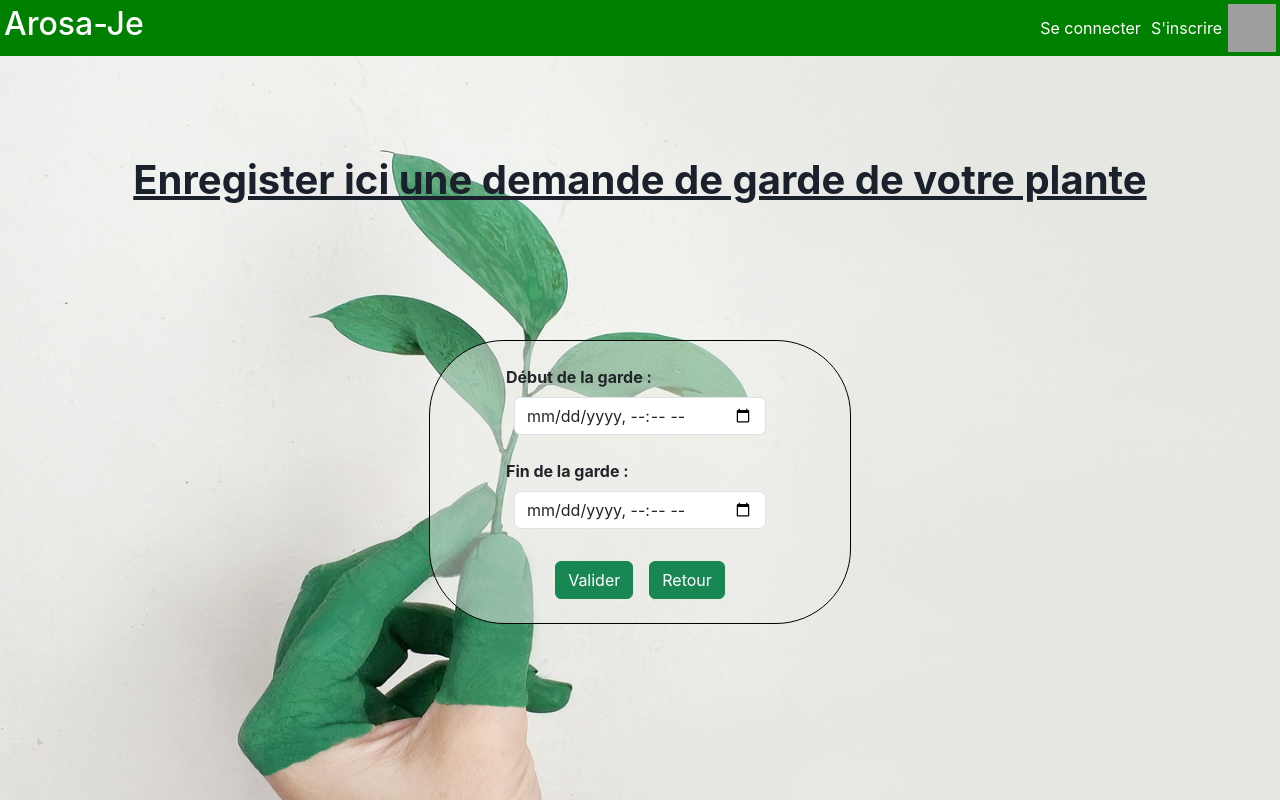
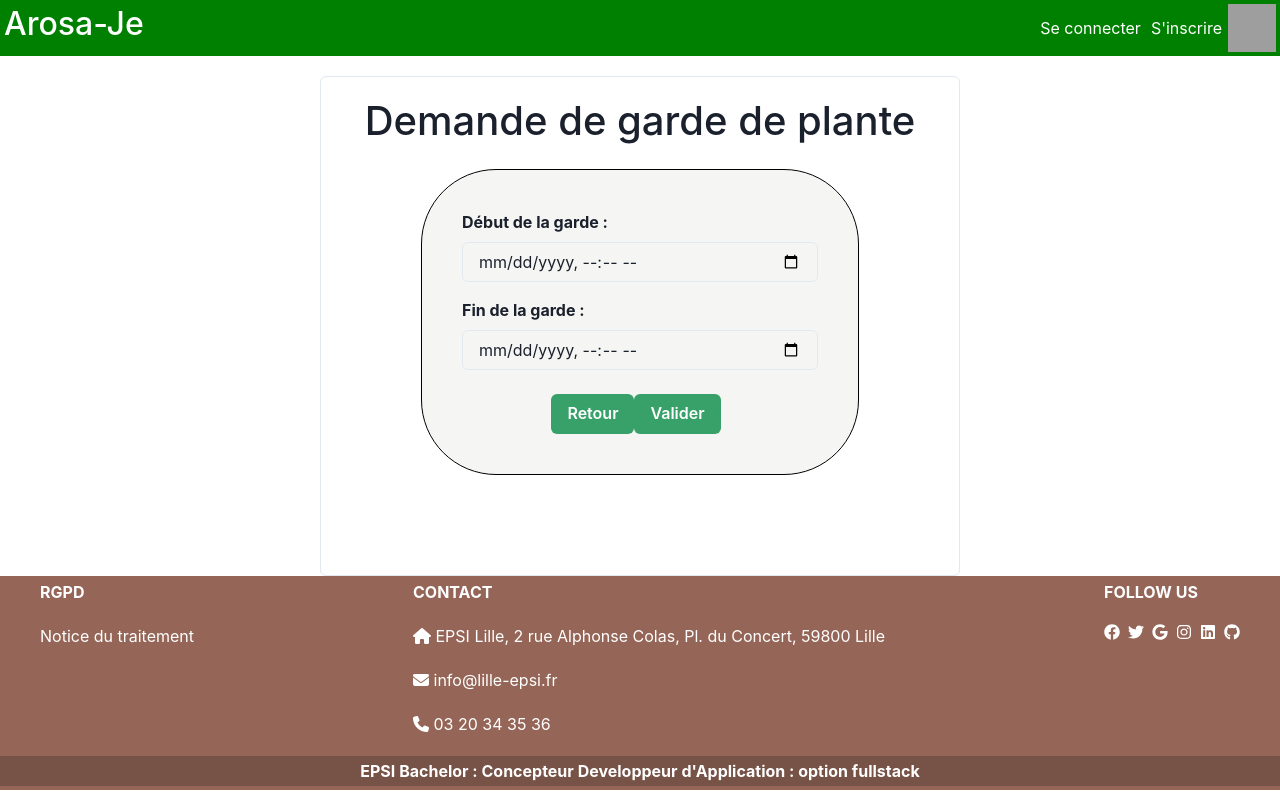
Before and after one commit to JRedxs/MSPR-BDD-B3, a React (Create React App) app in the folder MSPR-BDD-B3-WebApp/front/: page /RegisterGarde in a window 1280 px wide. Shown: the top 800 px of the page. Built offline with nearby package versions, Linux system fonts and the light colour scheme; grey boxes are pictures that could not be loaded.

Commit message:
front review

```diff
--- a/MSPR-BDD-B3-WebApp/front/src/components/AdvicePlant.js
+++ b/MSPR-BDD-B3-WebApp/front/src/components/AdvicePlant.js
@@ -4,18 +4,15 @@ import axios from "axios";
 //import '../styles/Advice.css'
 
 const AdvicePlant = () => {
-
-
   const id_plante = Number(sessionStorage.getItem('plante'));
-
   const id_photo = Number(sessionStorage.getItem('photo'));
-
   const baseUrl = process.env.REACT_APP_API_URL;
 
   const [advice, setAdvice] = useState({ advice_title: "", advice: "", id_photo: id_photo });
   const [user, setUser] = useState(null);
 
   const navigate = useNavigate();
+  const [reloadPlante, setReloadPlante] = useState(false);
 
   const handleInputChange = (event) => {
     const { name, value } = event.target;
@@ -23,7 +20,6 @@ const AdvicePlant = () => {
   };
 
   useEffect(() => {
-    // récupérer les infos depuis le sessionStorage
     const fetchData = async () => {
       try {
         const accessToken = window.sessionStorage.getItem("access_token");
@@ -37,8 +33,16 @@ const AdvicePlant = () => {
         console.log(userData);
         sessionStorage.setItem("user_plante", JSON.stringify(userData));
 
+        // Mettre à jour les conseils dans l'état advice
+        if (userData && userData[id_photo]) {
+          setAdvice({
+            ...advice,
+            advice_title: userData[id_photo].advice_title || "",
+            advice: userData[id_photo].advice || "",
+          });
+        }
       } catch (error) {
-        console.error(error)
+        console.error(error);
       }
     };
     fetchData();
@@ -48,15 +52,16 @@ const AdvicePlant = () => {
     event.preventDefault();
     try {
       const accessToken = window.sessionStorage.getItem("access_token");
-      const response = await axios.put(process.env.REACT_APP_API_URL + `/advices`, advice, {
+      const response = await axios.put(`${process.env.REACT_APP_API_URL}/advices`, advice, {
         headers: {
           Authorization: `Bearer ${accessToken}`,
         },
-      })
-        .then(() => {
-          navigate(`/Plante/${id_plante}`);
-        });
+      });
       console.log(response.data);
+
+      setReloadPlante((prevReload) => !prevReload); // Mettre à jour l'état reloadPlante pour recharger les données de la plante
+
+      navigate(`/Plante/${id_plante}`);
     } catch (error) {
       console.error(error);
     }
@@ -97,9 +102,6 @@ const AdvicePlant = () => {
           </div>
         </div>
       </div>
-
-
-
     </>
   );
 };
--- a/MSPR-BDD-B3-WebApp/front/src/components/Plante.js
+++ b/MSPR-BDD-B3-WebApp/front/src/components/Plante.js
@@ -1,6 +1,6 @@
 import { useState, useEffect } from "react";
 import { useNavigate, useParams } from "react-router-dom";
-import { Box, Button, Center, Flex, Grid, Image, Text } from "@chakra-ui/react";
+import { Box, Center, Flex, Image, Text, useBreakpointValue } from "@chakra-ui/react";
 import { Carousel } from "react-responsive-carousel";
 import "react-responsive-carousel/lib/styles/carousel.min.css";
 import axios from "axios";
@@ -11,8 +11,8 @@ function Plante(props) {
     let { id_plante } = useParams();
 
     const url = process.env.REACT_APP_API_URL + `/plantandgallery/${id_plante}`;
-
     const navigate = useNavigate();
+    const buttonSize = useBreakpointValue({ base: "sm", md: "md", lg: "lg" });
 
     const openAdvice = (id_photo) => {
         window.sessionStorage.setItem("photo", JSON.stringify(Number(id_photo)));
@@ -26,6 +26,12 @@ function Plante(props) {
     const openGarde = () => {
         navigate(`/RegisterGarde`);
     };
+
+    const openAddAdvice = (id_plante) => {
+        navigate(`/AddAdvice/`);
+    };
+
+    const [reloadPlante, setReloadPlante] = useState(false);
 
     useEffect(() => {
         const accessToken = window.sessionStorage.getItem("access_token");
@@ -43,9 +49,10 @@ function Plante(props) {
                     JSON.stringify(Number(id_plante))
                 );
                 window.sessionStorage.removeItem("photo");
+                console.log(plante);
             })
             .catch((error) => console.log(error));
-  }, []);
+    }, [reloadPlante]);
 
     const renderCarouselItems = () => {
         const filteredPhotos = plante.filter((photo, index) => {
@@ -58,7 +65,10 @@ function Plante(props) {
 
         return filteredPhotos.map((photo) => (
             <div key={photo.id_photo}>
-        <Image src={photo.image_data} onClick={() => openAdvice(photo.id_photo)} />
+                <Image
+                    src={photo.image_data}
+                    onClick={() => openAdvice(photo.id_photo)}
+                />
                 {photo.advice_title && (
                     <>
                         <Text as="h2">{photo.advice_title}</Text>
@@ -82,45 +92,71 @@ function Plante(props) {
     return (
         <>
             <Box>
-
-          <Text className="mb-5 mb-3" textAlign="center" fontSize="2xl" fontWeight="bold">
+                <Text
+                    className=""
+                    textAlign="center"
+                    fontSize="2xl"
+                    fontWeight="bold"
+                >
                     Informations de la plante
                 </Text>
                 <Box
-            className="card card-login mx-auto blue-card shadow-lg bg-white rounded"
+                    className="mx-auto blue-card shadow-lg rounded"
                     borderRadius="15px"
                     border="2px solid black"
-            width="50%"
+                    width="30%"
                     marginTop={0}
-            marginBottom={0}
+                    marginBottom={5}
                 >
                     {plante && (
+                        <>
                             <Carousel showArrows={true} showThumbs={false}>
                                 {renderCarouselItems()}
                             </Carousel>
+
+                            {plante[id_plante] && (
+                                <>
+                                    <div className="card-body mx-auto" style={{ textAlign: 'center' }}>
+                                        <p className="card-body mx-auto" style={{ color: 'black', fontSize: '20px' }}> <b>Titre du conseil: </b> {plante[id_plante].advice_title}</p>
+                                    </div>
+                                    <div className="card-body mx-auto" style={{ textAlign: 'center' }}>
+                                        <p className="card-body mx-auto" style={{ color: 'black', fontSize: '20px' }}> <b>Conseil d'entretien: </b> {plante[id_plante].advice} </p>
+                                    </div>
+                                </>
+                            )}
+                        </>
                     )}
                     <Flex justifyContent="center" mt={4}>
                         <Center height={125}>
-
-                  <Box textAlign="center">
+                            <Flex flexWrap="wrap" justifyContent="center">
+                                <Box textAlign="center" mb={2} maxWidth="80%">
                                     <GenericButton
                                         label="Enregistrer une photo"
                                         colorScheme="green"
                                         onClick={openPhoto}
+                                        size={buttonSize}
                                     />
                                 </Box>
-                  <Box textAlign="center">
+                                <Box textAlign="center" maxWidth="80%">
                                     <GenericButton
                                         label="Enregistrer une demande de garde"
                                         colorScheme="green"
                                         onClick={openGarde}
+                                        size={buttonSize}
                                     />
                                 </Box>
-
+                                <Box textAlign="center" maxWidth="80%">
+                                    <GenericButton
+                                        label="Ajouter un conseil"
+                                        colorScheme="green"
+                                        onClick={() => openAddAdvice(id_plante)}
+                                        size={buttonSize}
+                                    />
+                                </Box>
+                            </Flex>
                         </Center>
                     </Flex>
                 </Box>
-
             </Box>
         </>
     );
--- a/MSPR-BDD-B3-WebApp/front/src/components/RegisterGarde.js
+++ b/MSPR-BDD-B3-WebApp/front/src/components/RegisterGarde.js
@@ -1,23 +1,23 @@
-import { useNavigate, Link } from "react-router-dom";
+import { Link, useNavigate } from "react-router-dom";
 import { useState } from "react";
-import axios from 'axios';
-import '../styles/RegisterGarde.css';
+import { Box, Button, Center, FormControl, FormLabel, Input } from "@chakra-ui/react";
+import axios from "axios";
 
 const RegisterGarde = () => {
   const baseUrl = process.env.REACT_APP_API_URL;
   const navigate = useNavigate();
 
   const [garde, setGarde] = useState({
-    id_plante: Number(window.sessionStorage.getItem('plante')),
+    id_plante: Number(window.sessionStorage.getItem("plante")),
     begining: "",
     finish: ""
   });
 
   const handleChange = (event) => {
     const { name, value } = event.target;
-    setGarde(prevState => ({
+    setGarde((prevState) => ({
       ...prevState,
-      [name]: value,
+      [name]: value
     }));
   };
 
@@ -25,66 +25,80 @@ const RegisterGarde = () => {
     try {
       const gardeData = {
         id_plante: garde.id_plante,
-        begining: garde.begining + ':00.000Z',
-        finish: garde.finish + ':00.000Z'
-      }
+        begining: garde.begining + ":00.000Z",
+        finish: garde.finish + ":00.000Z"
+      };
       event.preventDefault();
       const accessToken = window.sessionStorage.getItem("access_token");
       axios
         .post(`${baseUrl}/plants_garde`, gardeData, {
           headers: {
-            Authorization: `Bearer ${accessToken}`,
-          },
+            Authorization: `Bearer ${accessToken}`
+          }
         })
-        .then(res => navigate(`/Plante/${garde.id_plante}`))
-        .catch(err => console.error(err));
+        .then((res) => navigate(`/Plante/${garde.id_plante}`))
+        .catch((err) => console.error(err));
     } catch (error) {
       console.error(error);
     }
   };
 
+  return (
+    <Center>
+      <Box mt={5} p={5} width="50%" borderWidth="1px" borderRadius="md">
+        <Center>
+          <h1>
+              <p>Demande de garde de plante</p>
+          </h1>
+        </Center>
+        <Center mt={-20}>
+          <Box
+            className=" card-register "
+            width="80%"
+            borderRadius="75px"
+            border="1px solid black"
+            p={10}
 
-  return (
-
-    <>
-      <div className="body">
-        <div className=" d-flex align-items-center justify-content-center">
-          <h1><b><u>Enregister ici une demande de garde de votre plante </u></b></h1>
-        </div>
-        <div className="d-flex align-items-center justify-content-center mx-auto m-5">
-          <div className="card card-register card-color d-flex align-items-center justify-content-center " style={{ width: "33%", borderRadius: "75px", border: "1px solid black" }}>
+          >
             <form>
-              <div className=" align-items-center justify-content-center m-4">
-                <label htmlFor="begining"><b>Début de la garde :</b></label>
-                <input
-                  className="form-control m-2 w-auto"
+              <FormControl>
+                <FormLabel htmlFor="begining">
+                  <b>Début de la garde :</b>
+                </FormLabel>
+                <Input
                   type="datetime-local"
                   id="begining"
                   name="begining"
                   onChange={handleChange}
                   value={garde.begining}
                 />
-              </div>
-              <div className="align-items-center justify-content-center m-4">
-                <label htmlFor="finish"><b>Fin de la garde :</b></label>
-                <input
-                  className="form-control m-2 w-auto"
+              </FormControl>
+              <FormControl mt={4}>
+                <FormLabel htmlFor="finish">
+                  <b>Fin de la garde :</b>
+                </FormLabel>
+                <Input
                   type="datetime-local"
                   id="finish"
                   name="finish"
                   onChange={handleChange}
                   value={garde.finish}
                 />
-              </div>
-              <div className="d-flex align-items-center justify-content-center m-3">
-                <Link className="btn btn-success m-2" onClick={handleOnClick} to="/">Valider</Link>
-                <Link className="btn btn-success m-2" type="submit" to="/">Retour</Link>
-              </div>
+              </FormControl>
+              <Center mt={6}>
+                <Button as={Link} to="/" colorScheme="green" type="submit">
+                  Retour
+                </Button>
+
+                <Button colorScheme="green" mr={2} onClick={handleOnClick}>
+                  Valider
+                </Button>
+              </Center>
             </form>
-          </div>
-        </div>
-      </div>
-    </>
+          </Box>
+        </Center>
+      </Box>
+    </Center>
   );
 };
 
```
Also changed, not shown: 1 other file (tests, documents, lock files or other folders). Lines whose indentation alone changed are shown as unchanged.
